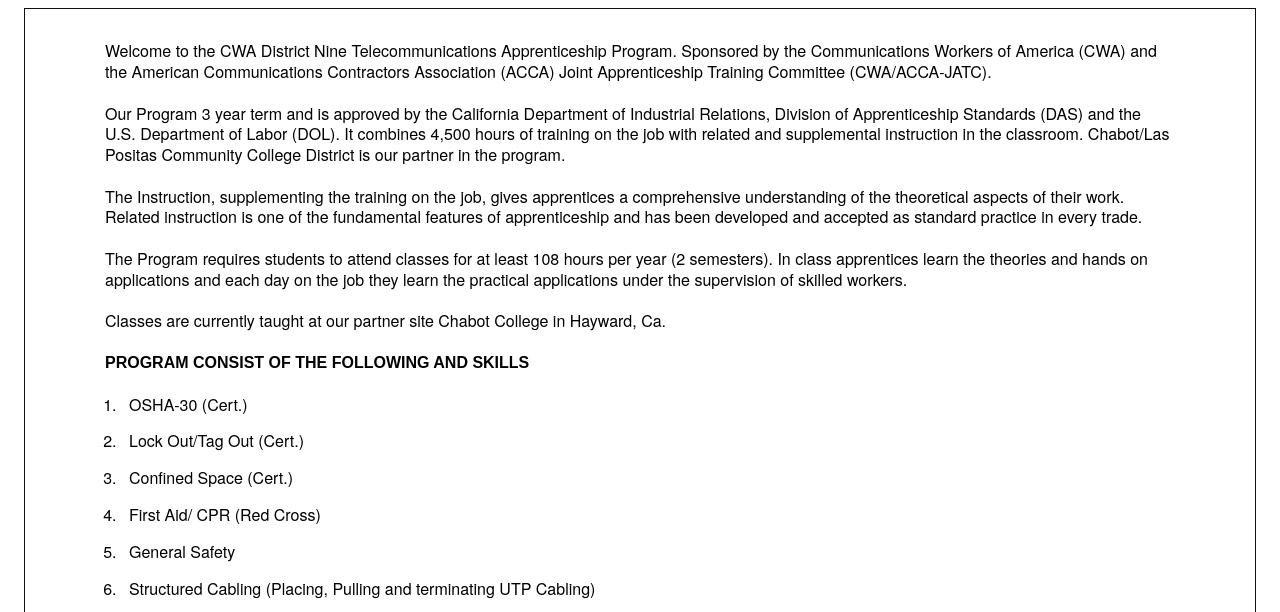
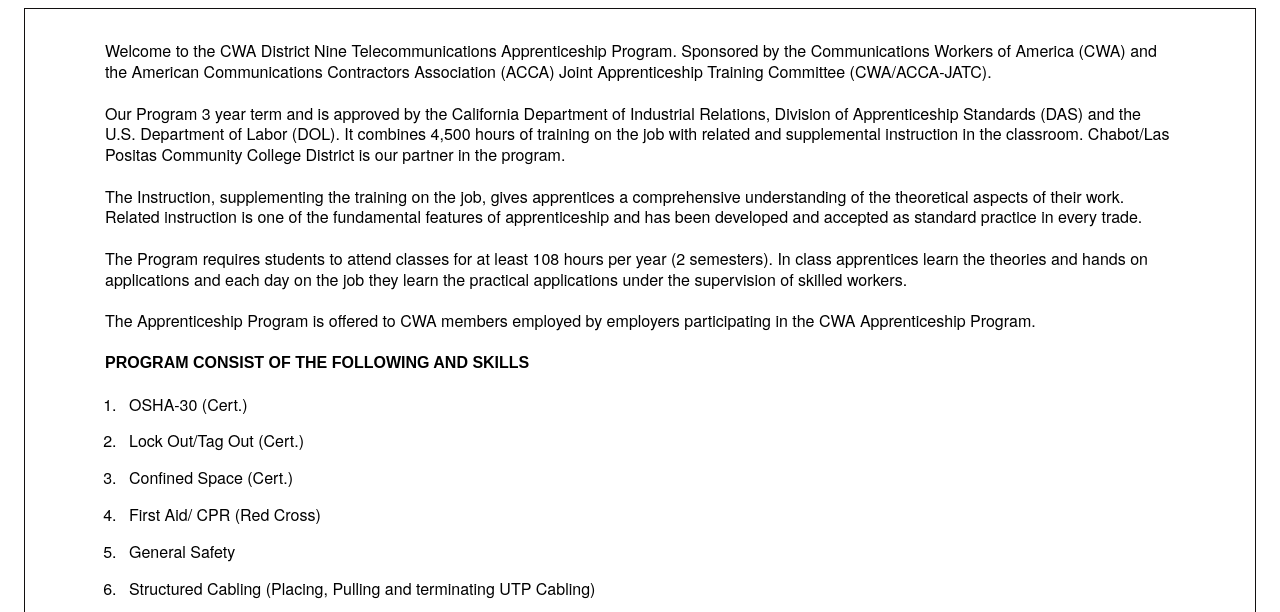
Before and after one commit to borgellaj/CWA-Project, a Gatsby site: page /program in a window 1280 px wide. Shown: the part 185-797 px from the top of the page. Built offline with nearby package versions, Linux system fonts and the light colour scheme; Gatsby itself is replaced by a stand-in of ours.

Commit message:
Update program.jsx

```diff
--- a/src/pages/program.jsx
+++ b/src/pages/program.jsx
@@ -32,7 +32,7 @@
                         applications under the supervision of skilled workers.
                     </p>
                     <br />
-                            <p>Classes are currently taught at our partner site Chabot College in Hayward, Ca.</p>
+                            <p>The Apprenticeship Program is offered to CWA members employed by employers participating in the CWA Apprenticeship Program.</p>
                     <br />
 
                     <h2>PROGRAM CONSIST OF THE FOLLOWING AND SKILLS</h2>
```
